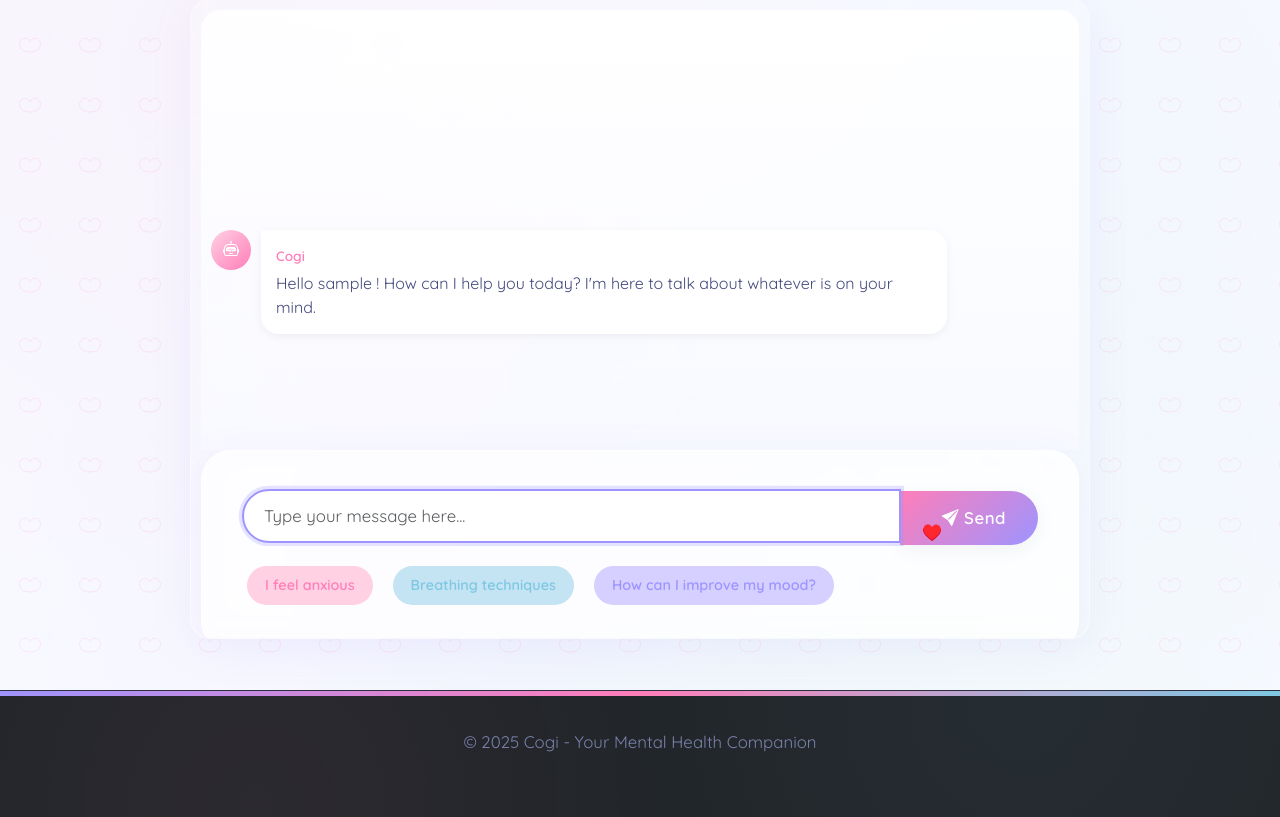
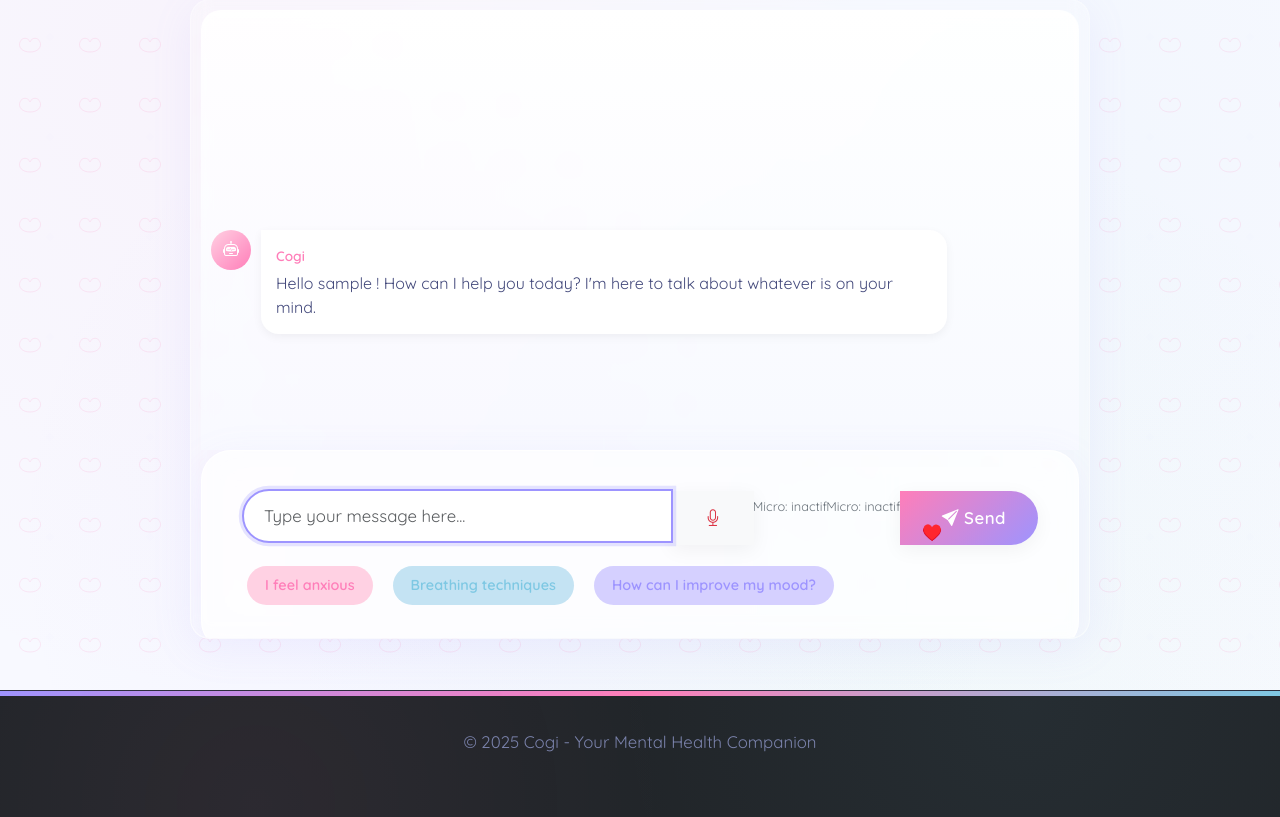
Before and after one commit to omarlahjouji001/COGI, a Flask app: page /chat in a window 1280 px wide. Shown: the part 108-925 px from the top of the page. Run offline with Flask 3, Linux system fonts and the light colour scheme; the visitor is signed in with stand-in values (Sample User, id 1); some libraries are stand-ins or nearby versions.

Commit message:
Reconnaisance vocacle

```diff
--- a/app.py
+++ b/app.py
@@ -8,7 +8,7 @@ from openai import OpenAI
 from dotenv import load_dotenv
 load_dotenv()
 client = OpenAI(
-    api_key=os.environ["TOGETHER_API_KEY"],
+    api_key=os.environ.get("TOGETHER_API_KEY").strip(),
     base_url="https://api.together.xyz/v1"
 )
 
@@ -58,21 +58,19 @@ def save_user(data):
         print(f"Error while saving: {e}")
         return False
 
-def generate_response(prompt, system_message="You are a psychological support assistant. Remain calm, human, and attentive."):
+def generate_response(prompt, system_message="You are a bilingual (French/Arabic) psychological assistant. Respond in the user's language."):
     try:
         response = client.chat.completions.create(
-            model="mistralai/Mistral-7B-Instruct-v0.1",  # ✅ FREE and SERVERLESS model
+            model="mistralai/Mistral-7B-Instruct-v0.1",
             messages=[
                 {"role": "system", "content": system_message},
                 {"role": "user", "content": prompt}
             ],
             temperature=0.7,
-            max_tokens=200,
-            top_p=0.9
+            max_tokens=200
         )
         return response.choices[0].message.content
     except Exception as e:
-        print(f"Error during generation: {e}")
         return f"Error: {str(e)}"
 
 @app.route('/submit-feedback', methods=['POST'])
--- a/static/script.js
+++ b/static/script.js
@@ -17,6 +17,72 @@
 
   // Créer un logo placeholder si nécessaire
   createLogoIfMissing();
+
+  // =============================================
+  // RECONNAISSANCE VOCALE AMÉLIORÉE
+  // =============================================
+  const micBtn = document.getElementById('micBtn');
+  const userInput = document.getElementById('user-input');
+  const voiceStatus = document.createElement('div'); // Création dynamique du statut
+
+  // Configuration du statut vocal
+  voiceStatus.id = 'voice-status';
+  voiceStatus.className = 'voice-status';
+  voiceStatus.textContent = 'Micro: inactif';
+  micBtn.parentNode.insertBefore(voiceStatus, micBtn.nextSibling);
+
+  let recognition;
+
+  if ('webkitSpeechRecognition' in window || 'SpeechRecognition' in window) {
+      const SpeechRecognition = window.SpeechRecognition || window.webkitSpeechRecognition;
+      recognition = new SpeechRecognition();
+      recognition.continuous = false;
+      recognition.interimResults = false;
+      recognition.lang = 'fr-FR';
+
+      micBtn.addEventListener('click', function() {
+          if (micBtn.classList.contains('recording')) {
+              recognition.stop();
+          } else {
+              try {
+                  recognition.start();
+                  voiceStatus.textContent = "Micro: écoute en cours...";
+                  voiceStatus.classList.add('voice-active');
+                  micBtn.innerHTML = '<i class="bi bi-mic-fill"></i>';
+                  micBtn.classList.add('recording');
+              } catch (error) {
+                  voiceStatus.textContent = "Erreur: " + error.message;
+              }
+          }
+      });
+
+      recognition.onresult = function(event) {
+          const transcript = event.results[0][0].transcript;
+          userInput.value = transcript;
+          resetMicUI();
+      };
+
+      recognition.onerror = function(event) {
+          voiceStatus.textContent = `Erreur: ${event.error}`;
+          resetMicUI();
+      };
+
+      recognition.onend = function() {
+          if (!micBtn.classList.contains('recording')) return;
+          resetMicUI();
+      };
+
+      function resetMicUI() {
+          voiceStatus.textContent = "Micro: inactif";
+          voiceStatus.classList.remove('voice-active');
+          micBtn.innerHTML = '<i class="bi bi-mic"></i>';
+          micBtn.classList.remove('recording');
+      }
+  } else {
+      micBtn.disabled = true;
+      voiceStatus.textContent = "Micro: non supporté";
+      micBtn.title = "Reconnaissance vocale non supportée par votre navigateur";
+  }
 });
 
 // Fonction pour créer un logo textuel si l'image de logo est manquante
@@ -38,3 +104,14 @@
   const minutes = now.getMinutes().toString().padStart(2, '0');
   return `${hours}:${minutes}`;
 }
+recognition.onresult = function(event) {
+  const transcript = event.results[0][0].transcript;
+  userInput.value = transcript;
+
+  // Déclenche l'envoi automatique
+  const sendBtn = document.getElementById('send-btn');
+  if (sendBtn) {
+      sendBtn.click();  // Déclenche l'événement submit du formulaire
+  }
+  resetMicUI();
+};
--- a/static/style.css
+++ b/static/style.css
@@ -3332,3 +3332,45 @@ footer p {
 .nav-link:hover {
   background-color: rgba(255, 255, 255, 0.2);
 }
+
+/* Ajoutez ces styles */
+.btn-mic {
+  background-color: #f8f9fa;
+  color: #dc3545;
+  border: none;
+  transition: all 0.3s;
+}
+
+.btn-mic:hover {
+  background-color: #e9ecef;
+  color: #c82333;
+}
+
+.btn-mic.recording {
+  animation: pulse 1.5s infinite;
+  color: #dc3545;
+}
+
+@keyframes pulse {
+  0% { box-shadow: 0 0 0 0 rgba(220, 53, 69, 0.7); }
+  70% { box-shadow: 0 0 0 10px rgba(220, 53, 69, 0); }
+  100% { box-shadow: 0 0 0 0 rgba(220, 53, 69, 0); }
+}
+
+/* Pour les navigateurs qui ne supportent pas la reconnaissance vocale */
+.btn-mic:disabled {
+  opacity: 0.5;
+  cursor: not-allowed;
+}
+
+.voice-status {
+  font-size: 0.8rem;
+  color: #6c757d;
+  margin-top: 5px;
+  text-align: center;
+}
+
+.voice-active {
+  color: #dc3545;
+  font-weight: bold;
+}
--- a/templates/chat.html
+++ b/templates/chat.html
@@ -24,6 +24,10 @@
     <div class="chat-input glass-card">
       <form id="message-form" class="input-group">
         <input type="text" id="user-input" class="form-control" placeholder="Type your message here..." autocomplete="off">
+        <button type="button" id="micBtn" class="btn btn-mic">
+          <i class="bi bi-mic"></i>
+        </button>
+        <div id="voice-status" class="voice-status">Micro: inactif</div>
         <button type="submit" id="send-btn" class="btn btn-love">
           <i class="bi bi-send-fill"></i> Send
         </button>
```
Lines whose indentation alone changed are shown as unchanged.
